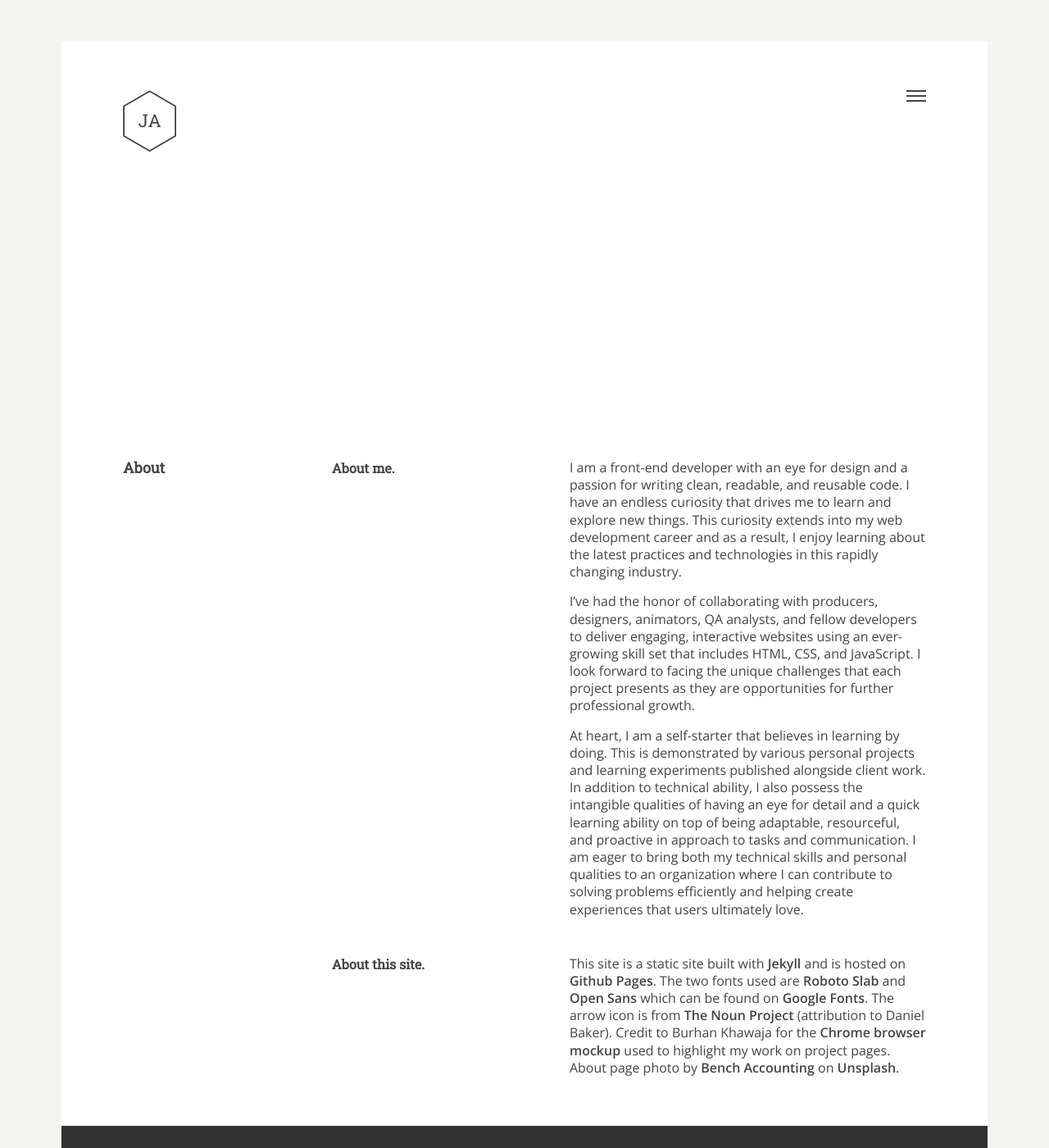
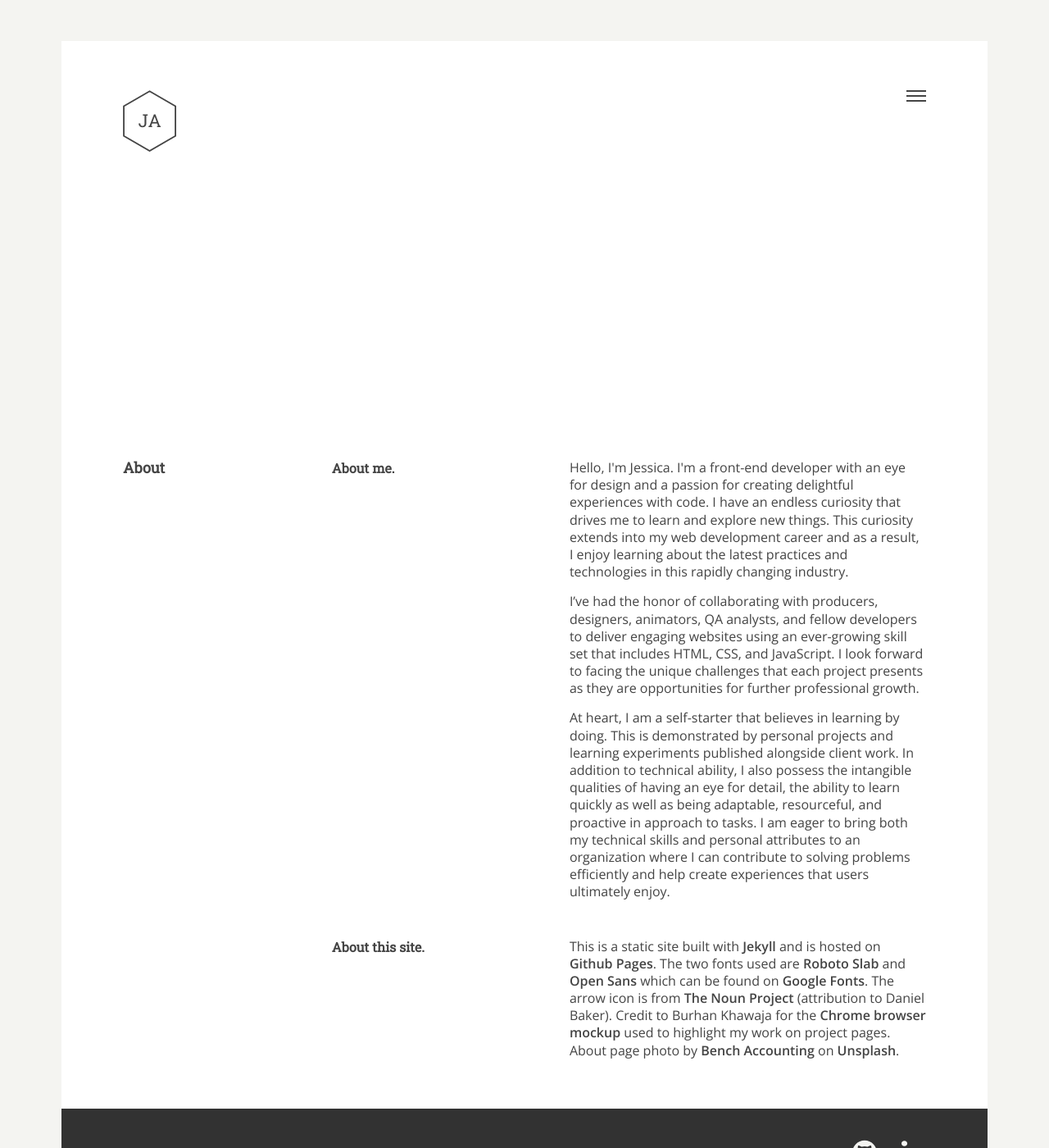
Before and after one commit to jessicaosei/jessicaosei.com, a Jekyll site: the page built from about/index.html, in a window 1280 px wide and 1400 px high. Shown: the whole window at 82% size. Built offline with Jekyll 4.4.1, drawn with Linux system fonts in a browser that asks for light colours; Markdown is read by kramdown in place of the engine named in the settings; comment, search, counter and statistics services are not loaded.

Commit message:
Update 'About me' and 'About this site'

```diff
--- a/about/index.html
+++ b/about/index.html
@@ -10,15 +10,15 @@
 					    <div class="about-container">
 					    	<h2 class="about-subtitle">About me.</h2>
 					    	<div class="about-text">
-						    	<p class="about-paragraph">I am a front-end developer with an eye for design and a passion for writing clean, readable, and reusable code. I have an endless curiosity that drives me to learn and explore new things. This curiosity extends into my web development career and as a result, I enjoy learning about the latest practices and technologies in this rapidly changing industry.</p>
-						    	<p class="about-paragraph">I’ve had the honor of collaborating with producers, designers, animators, QA analysts, and fellow developers to deliver engaging, interactive websites using an ever-growing skill set that includes HTML, CSS, and JavaScript. I look forward to facing the unique challenges that each project presents as they are opportunities for further professional growth.</p>
-						    	<p class="about-paragraph">At heart, I am a self-starter that believes in learning by doing. This is demonstrated by various personal projects and learning experiments published alongside client work. In addition to technical ability, I also possess the intangible qualities of having an eye for detail and a quick learning ability on top of being adaptable, resourceful, and proactive in approach to tasks and communication. I am eager to bring both my technical skills and personal qualities to an organization where I can contribute to solving problems efficiently and helping create experiences that users ultimately love.</p>
+						    	<p class="about-paragraph">Hello, I'm Jessica. I'm a front-end developer with an eye for design and a passion for creating delightful experiences with code. I have an endless curiosity that drives me to learn and explore new things. This curiosity extends into my web development career and as a result, I enjoy learning about the latest practices and technologies in this rapidly changing industry.</p>
+						    	<p class="about-paragraph">I’ve had the honor of collaborating with producers, designers, animators, QA analysts, and fellow developers to deliver engaging websites using an ever-growing skill set that includes HTML, CSS, and JavaScript. I look forward to facing the unique challenges that each project presents as they are opportunities for further professional growth.</p>
+						    	<p class="about-paragraph">At heart, I am a self-starter that believes in learning by doing. This is demonstrated by personal projects and learning experiments published alongside client work. In addition to technical ability, I also possess the intangible qualities of having an eye for detail, the ability to learn quickly as well as being adaptable, resourceful, and proactive in approach to tasks. I am eager to bring both my technical skills and personal attributes to an organization where I can contribute to solving problems efficiently and help create experiences that users ultimately enjoy.</p>
 						    </div>
 					    </div>
 					    <div class="about-container">
 					    	<h2 class="about-subtitle">About this site.</h2>
 					    	<div class="about-text">
-						    	<p class="about-paragraph">This site is a static site built with <a href="https://jekyllrb.com" class="block-text-link" target="_blank">Jekyll</a> and is hosted on <a href="https://pages.github.com" class="block-text-link" target="_blank">Github Pages</a>. The two fonts used are <a href="https://fonts.google.com/specimen/Roboto+Slab" class="block-text-link" target="_blank">Roboto Slab</a> and <a href="https://fonts.google.com/specimen/Open+Sans" class="block-text-link" target="_blank">Open Sans</a> which can be found on <a href="https://fonts.google.com/" class="block-text-link" target="_blank">Google Fonts</a>. The arrow icon is from <a href="https://thenounproject.com/term/arrow-right/969753/" class="block-text-link" target="_blank">The Noun Project</a> (attribution to Daniel Baker). Credit to Burhan Khawaja for the <a href="https://dribbble.com/shots/2884602-Chrome-Browser-Mockup-Free-PSD" class="block-text-link" target="_blank">Chrome browser mockup</a> used to highlight my work on project pages. About page photo by <a href="https://unsplash.com/@benchaccounting" class="block-text-link" target="_blank">Bench Accounting</a> on <a href="https://unsplash.com" class="block-text-link" target="_blank">Unsplash</a>.</p>
+						    	<p class="about-paragraph">This is a static site built with <a href="https://jekyllrb.com" class="block-text-link" target="_blank">Jekyll</a> and is hosted on <a href="https://pages.github.com" class="block-text-link" target="_blank">Github Pages</a>. The two fonts used are <a href="https://fonts.google.com/specimen/Roboto+Slab" class="block-text-link" target="_blank">Roboto Slab</a> and <a href="https://fonts.google.com/specimen/Open+Sans" class="block-text-link" target="_blank">Open Sans</a> which can be found on <a href="https://fonts.google.com/" class="block-text-link" target="_blank">Google Fonts</a>. The arrow icon is from <a href="https://thenounproject.com/term/arrow-right/969753/" class="block-text-link" target="_blank">The Noun Project</a> (attribution to Daniel Baker). Credit to Burhan Khawaja for the <a href="https://dribbble.com/shots/2884602-Chrome-Browser-Mockup-Free-PSD" class="block-text-link" target="_blank">Chrome browser mockup</a> used to highlight my work on project pages. About page photo by <a href="https://unsplash.com/@benchaccounting" class="block-text-link" target="_blank">Bench Accounting</a> on <a href="https://unsplash.com" class="block-text-link" target="_blank">Unsplash</a>.</p>
 						    </div>
 					    </div> <!-- about.container -->
 					  </div> <!-- about.containers -->
```
